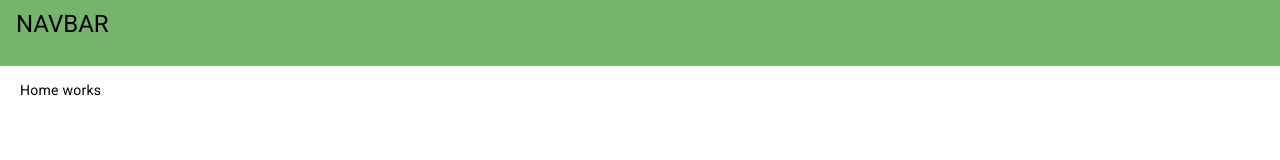
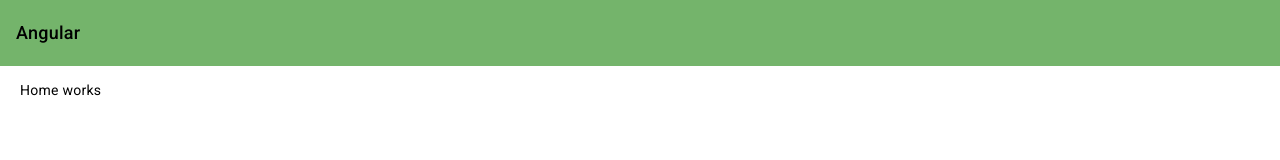
Before and after one commit to HenriqueVilela/ng-exibition, an Angular app in the folder angular/: page / in a window 1280 px wide. Shown: the top 160 px of the page. Built offline with nearby package versions, Linux system fonts and the light colour scheme.

Commit message:
ajusta posição titulo do site

```diff
--- a/angular/src/app/navbar/navbar.component.html
+++ b/angular/src/app/navbar/navbar.component.html
@@ -1,3 +1,3 @@
 <div class="navbar">
-    <h1>NAVBAR</h1>
+    <span class="title">Angular</span>
 </div>
--- a/angular/src/app/navbar/navbar.component.scss
+++ b/angular/src/app/navbar/navbar.component.scss
@@ -5,4 +5,9 @@
     padding: 8px 16px;
     width: 100%;
     height: 50px;
+    display: flex;
+    .title {
+        font-size: large;
+        font-weight: 500;
+    }
 }
```
